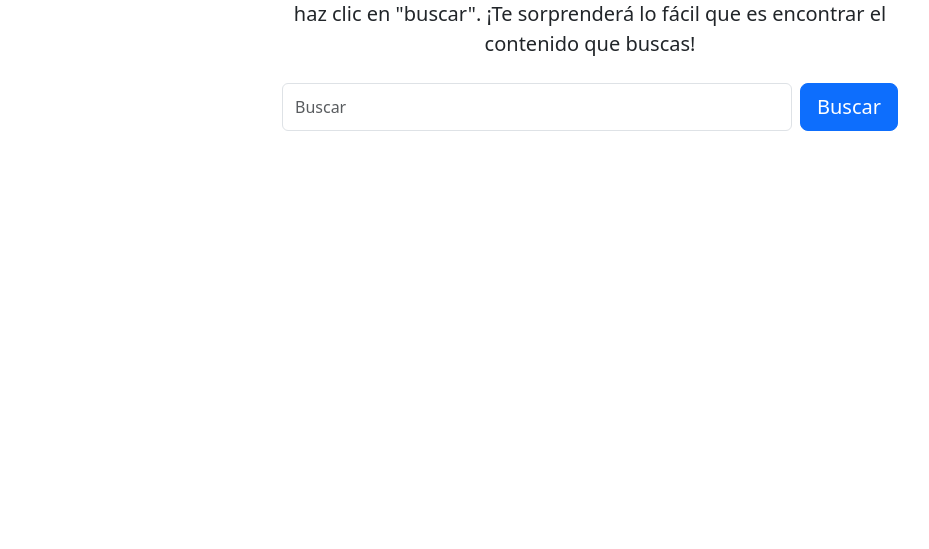
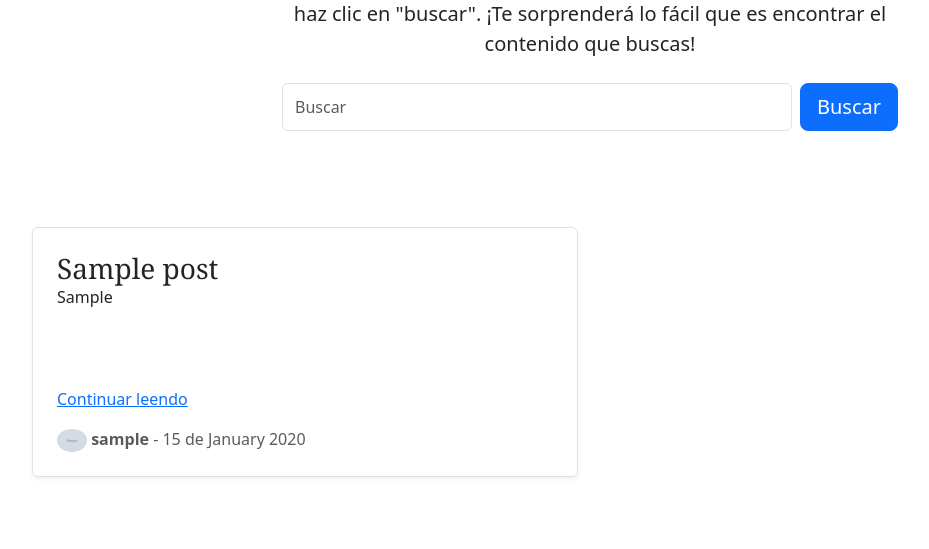
Before and after one commit to smavo/blog_flask, a Flask app: page / in a window 1280 px wide. Shown: the part 793-1342 px from the top of the page, without its empty margins (50-979 px from the left). Before the commit the page ends 924 px from the top, so only its background shows below. Run offline with Flask 3, Linux system fonts and the light colour scheme; tables that the repository leaves empty hold one stand-in row (values such as "Sample post"); grey boxes marked "Sample" are stand-in pictures; some libraries are stand-ins or nearby versions.

Commit message:
Mostrar los Posts en el Index, Ver Posts a detalle

```diff
--- a/core/home.py
+++ b/core/home.py
@@ -1,13 +1,22 @@
 from flask import Blueprint, render_template, request
+from .models import User, Post
 
 bp = Blueprint('home', __name__)
 
 
+def get_user(id):
+    user = User.query.get_or_404(id)
+    return user
+
+
 @bp.route('/')
 def index():
-    return render_template('index.html')
+    # posts = Post.query.all()
+    posts = Post.query.order_by(Post.created.desc()).limit(5).all()  # Los últimos 5 Mostrar
+    return render_template('index.html', posts=posts, get_user=get_user)
 
 
-@bp.route('/blog')
-def blog():
-    return 'Pagina del Blog'
+@bp.route('/blog/<url>')
+def blog(url):
+    post = Post.query.filter_by(url=url).first()
+    return render_template('blog.html', post=post, get_user=get_user)
--- a/core/templates/index.html
+++ b/core/templates/index.html
@@ -50,7 +50,28 @@
 
 <main class="container py-5">
     <div class="row">
+        {% for post in posts | reverse %}
+        <div class="col-md-6">
+            <div class="row g-0 border rounded overflow-hidden flex-md-row mb-4 shadow-sm h-md-250 position-relative">
+                <div class="col p-4 d-flex flex-column position-static">
+                    <h3 class="mb-0">{{post.title}}</h3>
 
+                    <p class="card-text mb-auto">{{ post.info|safe|truncate(150) }}</p>
+                    <a href="{{ url_for('home.blog', url = post.url) }}" class="stretched-link">Continuar leendo</a>
+                    <p class="card-text mt-3">
+                        {% if get_user(post.author).photo is none %}
+                        <img src="{{ url_for('static', filename = 'img/user-dark.png') }}" alt="mdo" width="30" class="rounded-circle">
+                        {% else %}
+                        <img src="{{ url_for('static', filename = get_user(post.author).photo ) }}" alt="mdo" width="30"
+                            class="rounded-circle">
+                        {% endif %}
+                        <span class="mb-1 text-muted"> <b>{{ get_user(post.author).username }}</b> - {{
+                            post.created.strftime('%d de %B %Y') }}</span>
+                    </p>
+                </div>
+            </div>
+        </div>
+        {% endfor %}
     </div>
 </main>
 {% endblock %}
```
Also changed, not shown: core/templates/blog.html (added, +29 -0 lines).
